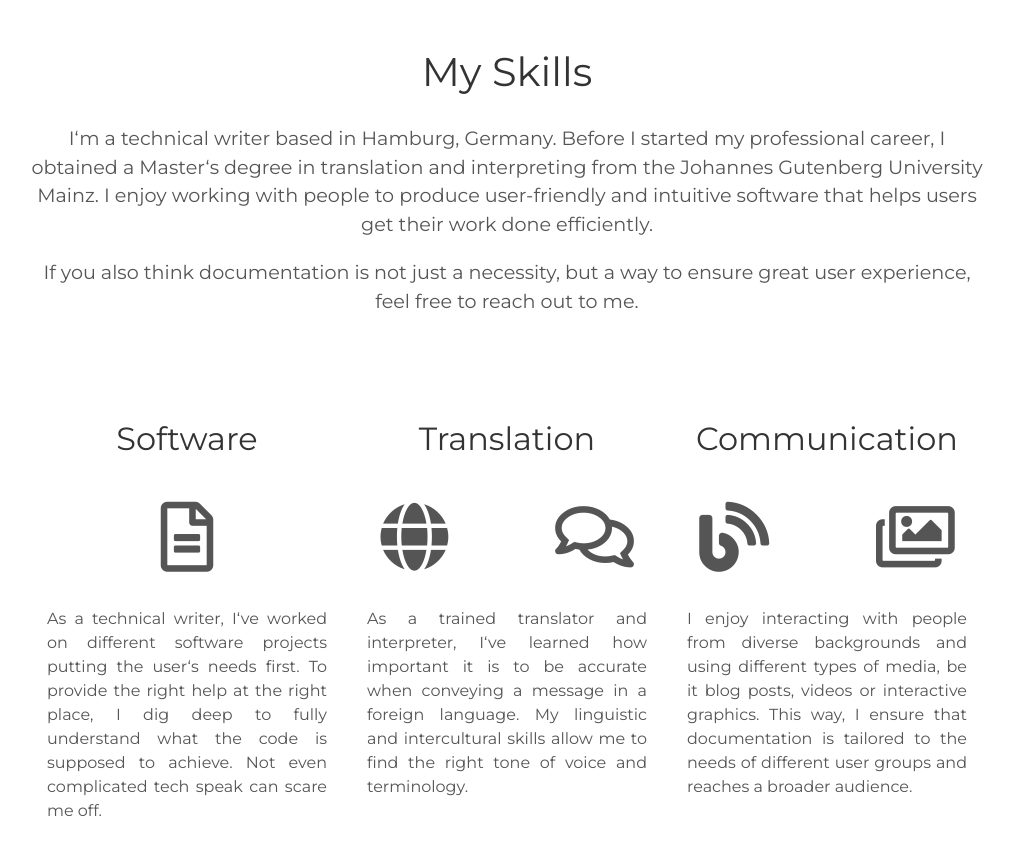
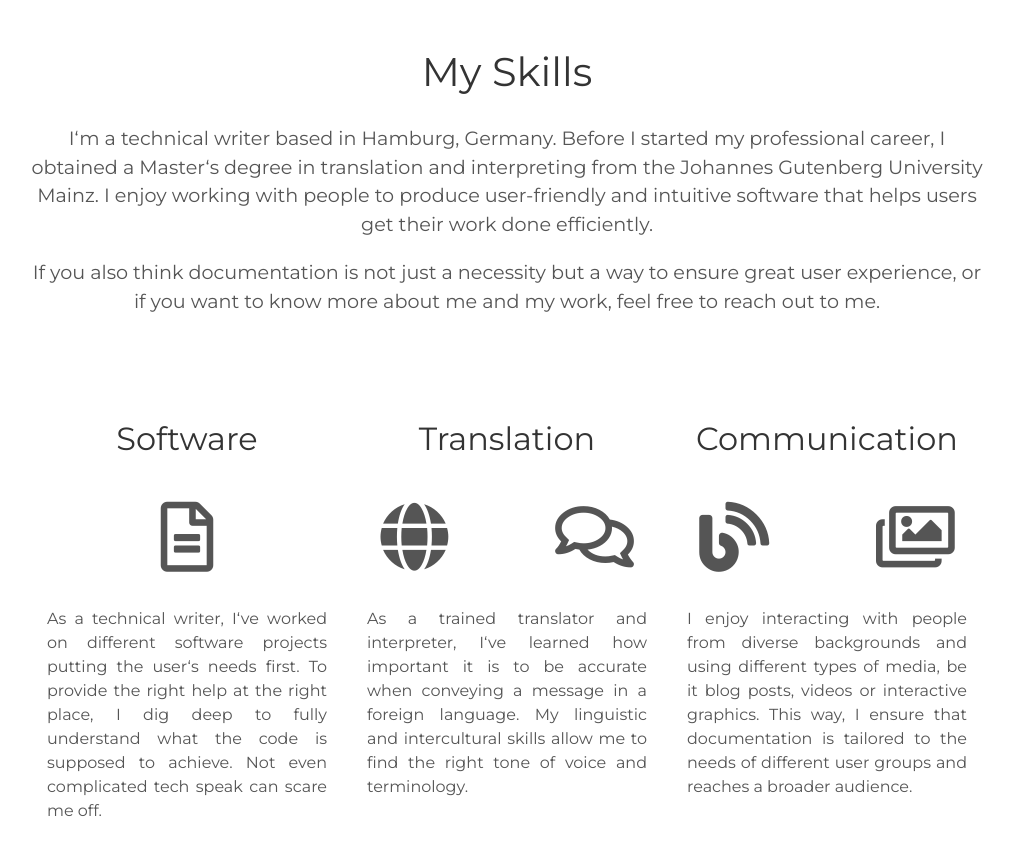
Before and after one commit to mbaudewig/mbaudewig.github.io, a Jekyll site: the page built from index.html, in a window 1280 px wide and 900 px high, scrolled down 933 px. Shown: the top 855 px of the window, without its empty margins (133-1146 px from the left). Built offline with Jekyll 4.4.1, drawn with Linux system fonts in a browser that asks for light colours.

Commit message:
Update about.html

```diff
--- a/_includes/about.html
+++ b/_includes/about.html
@@ -1,7 +1,7 @@
  <div class="user-details">
   <h1> My Skills </h1>
     <p>I‘m a technical writer based in Hamburg, Germany. Before I started my professional career, I obtained a Master‘s degree in translation and interpreting from the Johannes Gutenberg University Mainz. I enjoy working with people to produce user-friendly and intuitive software that helps users get their work done efficiently.</p>
-	 <p>If you also think documentation is not just a necessity, but a way to ensure great user experience, feel free to reach out to me.</p>
+	 <p>If you also think documentation is not just a necessity but a way to ensure great user experience, or if you want to know more about me and my work, feel free to reach out to me.</p>
 </div>
 
 <!--
```
